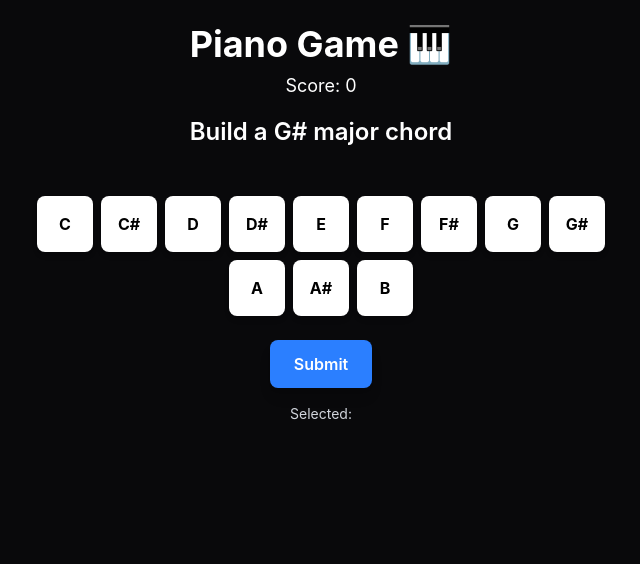
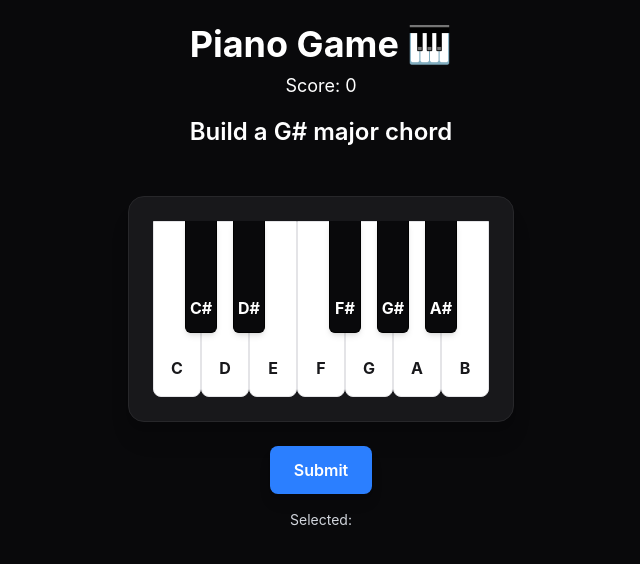
Before and after one commit to ashleyjacobk/piano-theory-game, a React (Vite) app: page / in a window 1280 px wide. Shown: the top 564 px of the page, without its empty margins (319-959 px from the left). Built offline with nearby package versions, Linux system fonts and the light colour scheme.

Commit message:
Basic keyboard buttons update

```diff
--- a/src/App.jsx
+++ b/src/App.jsx
@@ -1,4 +1,4 @@
-import { NOTES } from "./data/notes";
+import { PIANO_KEYS } from "./data/pianoLayout";
 import { useGame } from "./hooks/useGame";
 
 function App() {
@@ -35,16 +35,38 @@ function App() {
       </div>
 
       {/* Piano */}
-      <div className="flex flex-wrap justify-center gap-2 max-w-xl">
-        {NOTES.map((note) => (
-          <button
-            key={note}
-            onClick={() => handleNoteClick(note)}
-            className="w-14 h-14 rounded-lg bg-white text-black font-bold shadow-md active:scale-95 transition"
-          >
-            {note}
-          </button>
-        ))}
+      <div className="flex justify-center p-6 bg-zinc-900 rounded-2xl border border-zinc-800 shadow-xl overflow-x-auto max-w-full select-none">
+        <div className="flex relative">
+          {PIANO_KEYS.map((key, index) => {
+            if (key.type === "white") {
+              const nextKey = PIANO_KEYS[index + 1];
+              const hasBlackKey = nextKey && nextKey.type === "black";
+
+              return (
+                <div key={key.note} className="relative flex-shrink-0">
+                  {/* White Key */}
+                  <button
+                    onClick={() => handleNoteClick(key.note)}
+                    className="w-12 h-44 bg-white text-zinc-900 border border-zinc-200 font-bold flex items-end justify-center pb-4 rounded-b-lg hover:bg-zinc-50 active:translate-y-0.5 transition-all duration-150"
+                  >
+                    {key.note}
+                  </button>
+
+                  {/* Black Key Overlay */}
+                  {hasBlackKey && (
+                    <button
+                      onClick={() => handleNoteClick(nextKey.note)}
+                      className="absolute top-0 right-0 translate-x-1/2 w-8 h-28 bg-zinc-950 text-white border-l border-r border-b border-black font-bold flex items-end justify-center pb-3 rounded-b-md hover:bg-zinc-800 active:translate-y-0.5 z-10 shadow-md transition-all duration-150"
+                    >
+                      {nextKey.note}
+                    </button>
+                  )}
+                </div>
+              );
+            }
+            return null;
+          })}
+        </div>
       </div>
 
       {/* Submit */}
--- /dev/null
+++ b/src/data/pianoLayout.js
@@ -0,0 +1,14 @@
+export const PIANO_KEYS = [
+    { note: "C", type: "white" },
+    { note: "C#", type: "black" },
+    { note: "D", type: "white" },
+    { note: "D#", type: "black" },
+    { note: "E", type: "white" },
+    { note: "F", type: "white" },
+    { note: "F#", type: "black" },
+    { note: "G", type: "white" },
+    { note: "G#", type: "black" },
+    { note: "A", type: "white" },
+    { note: "A#", type: "black" },
+    { note: "B", type: "white" },
+];
```
